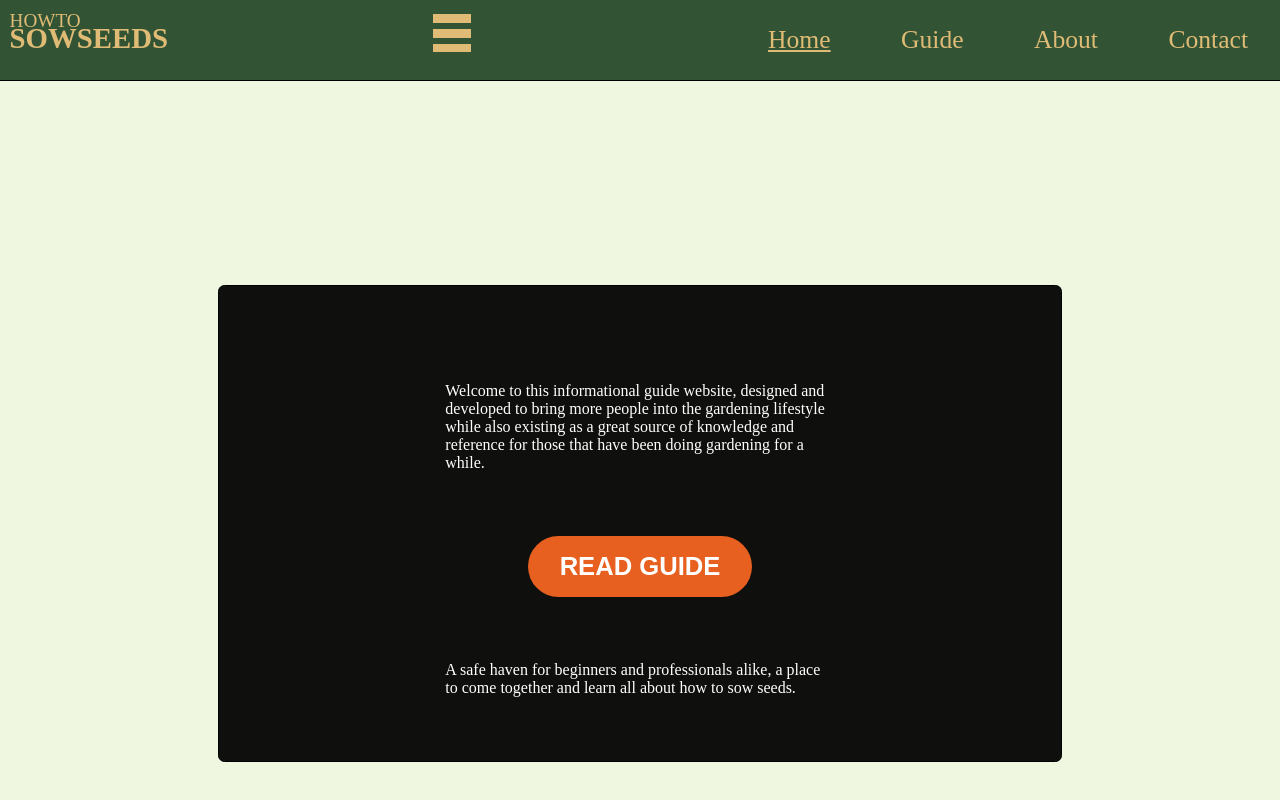
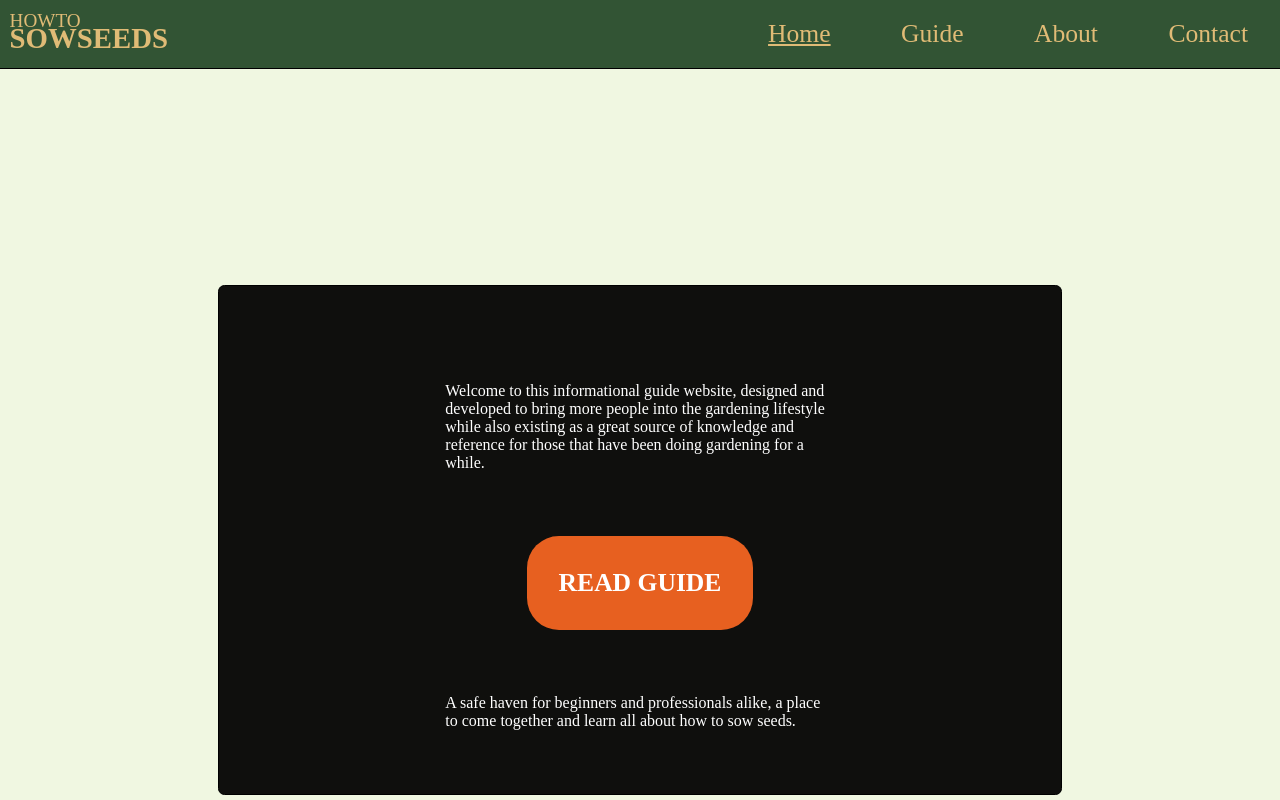
Before and after one commit to ignurof/www-howtosowseeds-com, a plain HTML site: page index.html in a window 1280 px wide. Shown: the top 800 px of the page. Drawn offline with Linux system fonts and the light colour scheme.

Commit message:
Update all buttons into links with button style

```diff
--- a/assets/css/global.css
+++ b/assets/css/global.css
@@ -30,7 +30,7 @@ body {
     text-align: center;
 }
 
-button > a {
+.button {
     color: white;
     text-decoration: none;
 }
@@ -190,7 +190,7 @@ main > section .image {
     align-items: center;
 }
 
-.call-to-action > button {
+.call-to-action > .button {
     font-size: 160%;
     font-weight: bold;
     text-transform: uppercase;
@@ -202,12 +202,12 @@ main > section .image {
     color: white;
 }
 
-.call-to-action > button:hover {
+.call-to-action > .button:hover {
     background-color: var(--main-link-color);
     box-shadow: inset 0 0 0 0.4rem var(--cta-color);
 }
 
-.call-to-action > button:active {
+.call-to-action > .button:active {
     box-shadow: inset 0 0 0 0.1rem var(--cta-color);
 }
 
@@ -342,7 +342,7 @@ footer > p > a {
         gap: 4rem;
     }
 
-    .call-to-action > a > button {
+    .call-to-action > .button {
         padding: 2rem 2rem 2rem 2rem;
     }
 }
@@ -437,7 +437,7 @@ footer > p > a {
     }
 
     /* hide hamburger menu */
-    header > label {
+    .nav-hamburger {
         display: none;
     }
 
--- a/index.html
+++ b/index.html
@@ -46,7 +46,7 @@
             <section class="call-to-action">
                 <h2 style="visibility: hidden; height: 0;">Home</h2>
                 <p>Welcome to this informational guide website, designed and developed to bring more people into the gardening lifestyle while also existing as a great source of knowledge and reference for those that have been doing gardening for a while.</p>
-                <button><a href="guide.html" aria-label="Go to the Guide page of the site">Read Guide</a></button>
+                <a class="button" href="guide.html" aria-label="Go to the Guide page of the site">Read Guide</a>
                 <p>A safe haven for beginners and professionals alike, a place to come together and learn all about how to sow seeds.</p>
             </section>
         </main>
```
Also changed, not shown: 404.html (+1 -1 lines), thanks.html (+1 -1 lines).
